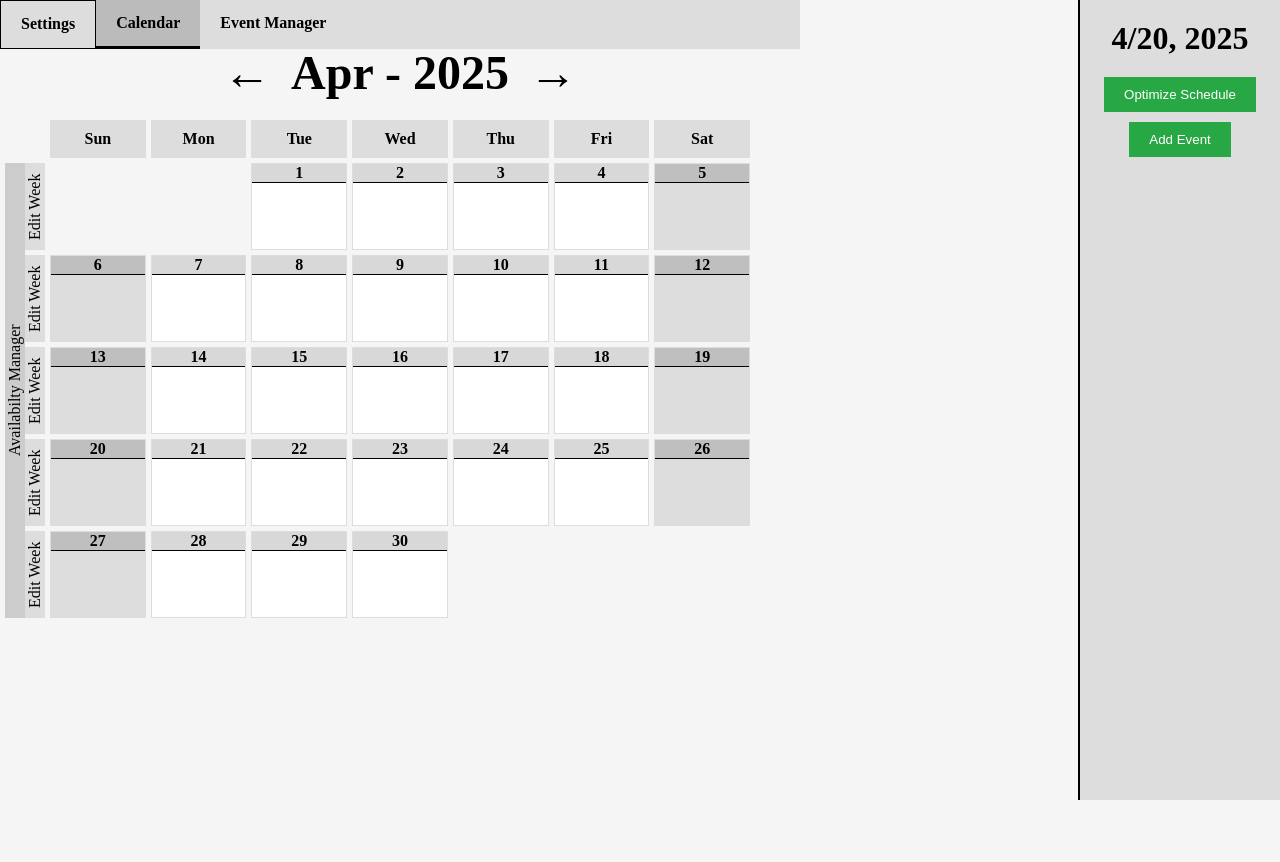
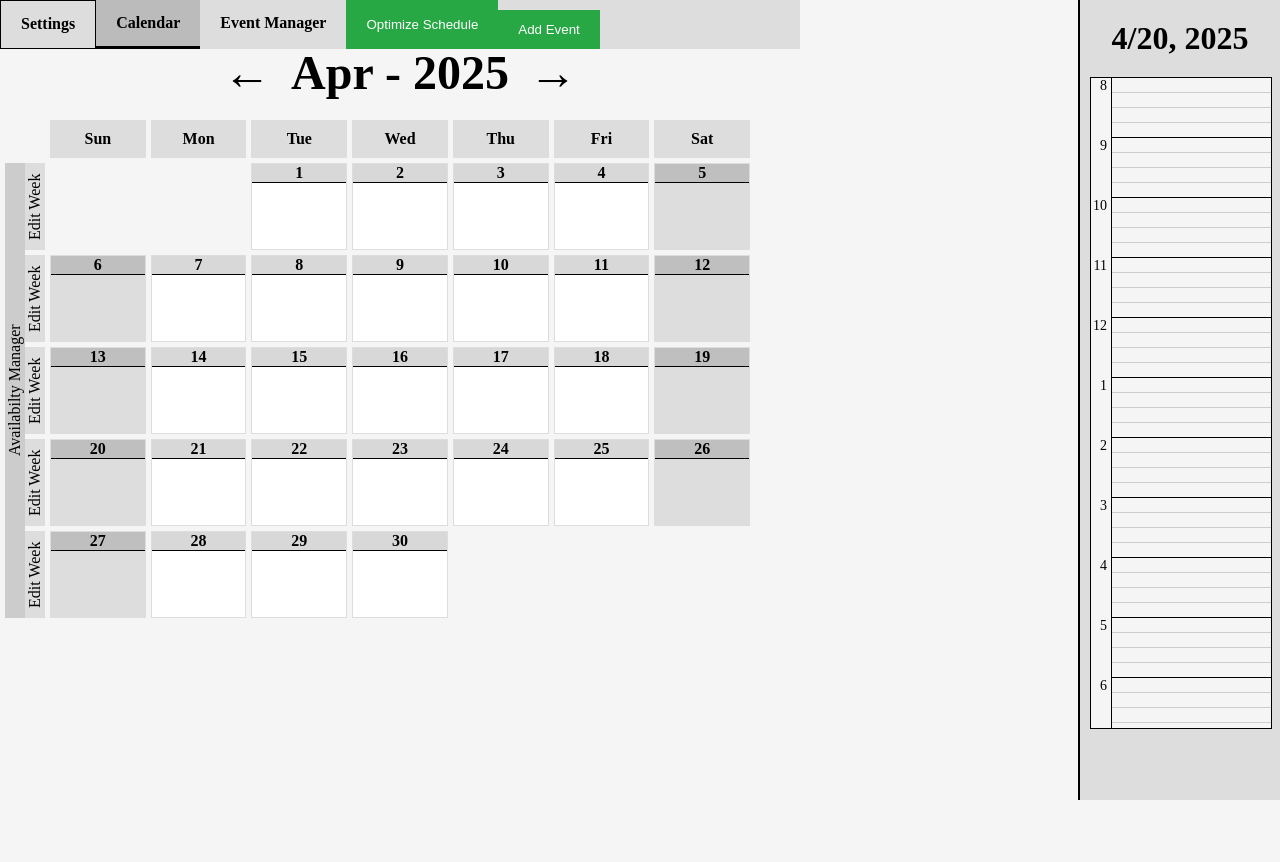
Before and after one commit to e-spinner/scheduler, a Flask app: page / in a window 1280 px wide. After the commit the page ends 800 px from the top, so only its background shows below. Run offline with Flask 3, Linux system fonts and the light colour scheme; data that the repository does not hold is empty.

Commit message:
new tack view started

```diff
--- a/scheduler/routes/cal_routes.py
+++ b/scheduler/routes/cal_routes.py
@@ -175,6 +175,8 @@ def month_view(storage: SchedulerStorage) -> str:
     finally:
         conn.close();
 
+# MARK: Events
+
 def events_on_day(storage: SchedulerStorage) -> Response:
     year = int(request.args.get('year', datetime.now().year));
     month = int(request.args.get('month', datetime.now().month));
@@ -196,8 +198,15 @@ def events_on_day(storage: SchedulerStorage) -> Response:
         events = [dict(row) for row in cursor.fetchall()];
 
         for event in events:
-            event['start'] = datetime.fromisoformat(event['start']).strftime('%I:%M %p');
-            event['end'] = datetime.fromisoformat(event['end']).strftime('%I:%M %p');
+
+            start_time = datetime.fromisoformat(event['start']);
+            end_time = datetime.fromisoformat(event['end']);
+            start = start_time.hour * 60 + start_time.minute - def_start_hour * 60;
+            end = end_time.hour * 60 + end_time.minute - def_start_hour * 60;
+
+
+            event['start'] = start;
+            event['end'] = end - start;
 
         return jsonify(events);
 
--- a/scheduler/static/css/base.css
+++ b/scheduler/static/css/base.css
@@ -19,6 +19,9 @@ body {
     overflow: hidden;
     user-select: none;
 }
+
+/*  MARK: Nav-bar
+ */
 
 .nav-bar {
     display: flex;
@@ -66,6 +69,9 @@ body {
 .priority-5a { background-color: var(--priority-5a); }
 .priority-6a { background-color: var(--priority-6a); }
 
+/* MARK: Tasks
+ */
+
 #tasks {
     position: absolute;
     top: 0;
@@ -80,19 +86,69 @@ body {
 #tasks-heading {
 }
 
-#tasks-list {
+#todo-grid {
+    background-color: #f5f5f5;
+    display: flex;
+    justify-content: center;
+
+    max-height: 650px;
+    height: 960px;
+    width: 180px;
+    margin-left: 10px;
+    overflow-y: scroll;
+    position: relative;
+
+    border: 1px solid black;
+}
+
+#todo-labels {
     display: flex;
     flex-direction: column;
-    gap: 5px;
-    margin: 5px;
-    overflow-y: scroll;
-    height: 700px;
+    align-items: flex-end;
+    margin-right: 5px;
+    height: 960px;
+    position: absolute;
+    left: 2px;
 }
 
+.todo-label {
+    height: 60px;
+    padding-right: 10px;
+    font-size: 14px;
+}
+
+#todo-lines {
+    z-index: 1;
+    height: 960px;
+    width: 160px;
+    top: 0px;
+    left: 20px;
+    position: absolute;
+    border-left: 1px solid black;
+}
+
+.todo-hour {
+    height: 14px;
+    border-bottom: 1px solid black;
+}
+
+.todo-quarter {
+    height: 14px;
+    border-bottom: 1px solid #ccc;
+}
+
+#todo-column {
+    position: relative;
+    left: 11px;
+    width: 160px;
+}
+
+
 .task {
-    display: flex;
-    flex-direction: column;
+    position: absolute;
     cursor: pointer;
+    width: 160px;
+    z-index: 6;
 }
 
 .task:hover {
@@ -106,6 +162,13 @@ body {
 .task-time {
     font-size: small;
 }
+
+
+
+
+
+/* MARK: Popup
+ */
 
 .right {
     right: 15px;
--- a/scheduler/static/js/base.js
+++ b/scheduler/static/js/base.js
@@ -35,7 +35,7 @@ function taskView(y, m, day) {
     fetch(`/events_on_day?year=${y}&month=${m}&day=${day}`)
         .then(response => response.json())
         .then( events => {
-            const list = document.getElementById('tasks-list');
+            const list = document.getElementById('todo-column');
             document.getElementById('tasks-heading').innerText = `${m}/${day}, ${y}`;
             if (list) {
                 list.innerHTML = "";
@@ -43,6 +43,9 @@ function taskView(y, m, day) {
 
                     const task = document.createElement('div');
                     task.id = event.id;
+
+                    task.style.top = (event.start) + "px";
+                    task.style.height = (event.duration) + "px";
 
                     if (event.completed){
                         task.classList.add(`priority-6a`);
@@ -67,7 +70,6 @@ function taskView(y, m, day) {
 
                     task.innerHTML = `
                         <span class="task-name">${event.name}</span>
-                        <span class="task-time">${event.start} - ${event.end}</span>
                     `
 
                     list.appendChild(task);
--- a/scheduler/templates/base.html
+++ b/scheduler/templates/base.html
@@ -47,6 +47,9 @@
         <a href="/settings">Settings</a>
         <a href="/">Calendar</a>
         <a href="/event_editor">Event Manager</a>
+        <button onclick="openPopup('optimize')">Optimize Schedule</button>
+        <button id="add-event-btn" onclick="openEventPopup(null)">Add Event</button>
+
     </div>
 
     <div class="content">
@@ -57,11 +60,34 @@
 
     <div id="tasks">
         <h1 id="tasks-heading"></h1>
-        <button onclick="openPopup('optimize')">Optimize Schedule</button>
-        <button id="add-event-btn" onclick="openEventPopup(null)">Add Event</button>
 
         <!-- List Events for the selected Day -->
-        <div id="tasks-list"></div>
+        <!-- <div id="tasks-list"></div> -->
+
+        <div id="todo-grid">
+            <div id="todo-labels">
+                {% for hour in range (8, 13) %}
+                    <div class="todo-label">{{ hour }}</div>
+                {% endfor %}
+                {% for hour in range (1, 12) %}
+                    <div class="todo-label">{{ hour }}</div>
+                {% endfor %}
+            </div>
+
+            <div id="todo-lines">
+                {% for hour in range (0, 16) %}
+                    {% if hour != 0 %}
+                        <div class="todo-hour"></div>
+                    {% endif %}
+                    <div class="todo-quarter"></div>
+                    <div class="todo-quarter"></div>
+                    <div class="todo-quarter"></div>
+                {% endfor %}
+            </div>
+
+            <!-- tasks fill in here -->
+            <div id="todo-column"></div>
+        </div>
 
     </div>
 
```
Also changed, not shown: README.md.
